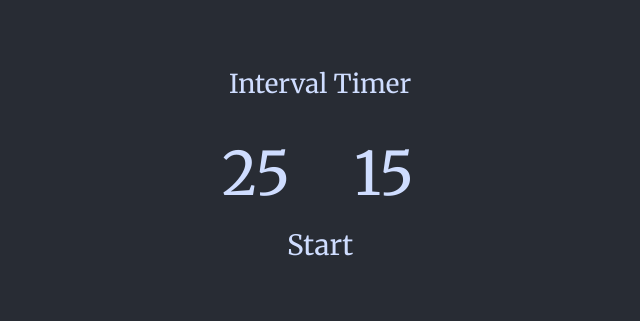
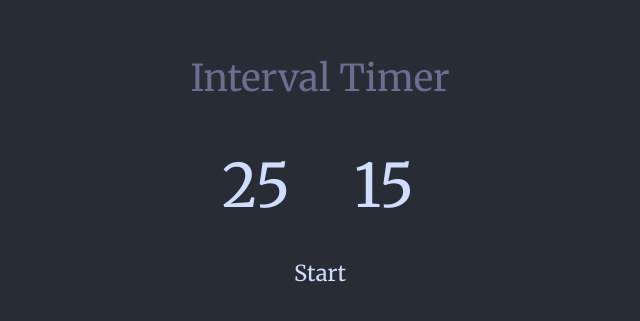
Before and after one commit to jerry-sky/simple-interval-timer, a React (Create React App) app: page / in a window 1280 px wide. Shown: the part 245-566 px from the top of the page, without its empty margins (320-960 px from the left). Built offline with nearby package versions, Linux system fonts and the light colour scheme.

Commit message:
changed styling of header and submit button

```diff
--- a/src/EditIntervals.scss
+++ b/src/EditIntervals.scss
@@ -2,3 +2,7 @@
 .intervals {
     width: 100%;
 }
+
+button {
+    margin-top: 20px;
+}
--- a/src/Program.scss
+++ b/src/Program.scss
@@ -10,5 +10,6 @@
 }
 
 .header {
-    font-size: calc(10px + 2vmin);
+    font-size: calc(13px + 3vmin);
+    color: $secondary-foreground;
 }
--- a/src/Program.tsx
+++ b/src/Program.tsx
@@ -3,18 +3,15 @@ import "./Program.scss";
 import Form from "./EditIntervals";
 
 class Program extends Component<{}> {
-
     private submitIntervalForm() {
-        console.log('I’m going outside');
+        console.log("I’m going outside");
     }
 
     render() {
         return (
             <div className="program">
-                <div className="header">
-                    <p>Interval Timer</p>
-                    <Form submitFunction={this.submitIntervalForm} />
-                </div>
+                <p className="header">Interval Timer</p>
+                <Form submitFunction={this.submitIntervalForm} />
             </div>
         );
     }
--- a/src/_settings.scss
+++ b/src/_settings.scss
@@ -1,4 +1,5 @@
 $foreground: #CFDDFF;
+$secondary-foreground: #6D6E8F;
 $background: #282C34;
 $secondary-background: #35374A;
 $theme-colour: #4949E6;
--- a/src/index.scss
+++ b/src/index.scss
@@ -36,6 +36,6 @@ button {
     background: transparent;
     border: 0;
     border-radius: 0;
-    font-size: calc(12px + 2vmin);
+    font-size: calc(10px + 1.5vmin);
     padding: 6px 15px;
 }
```
